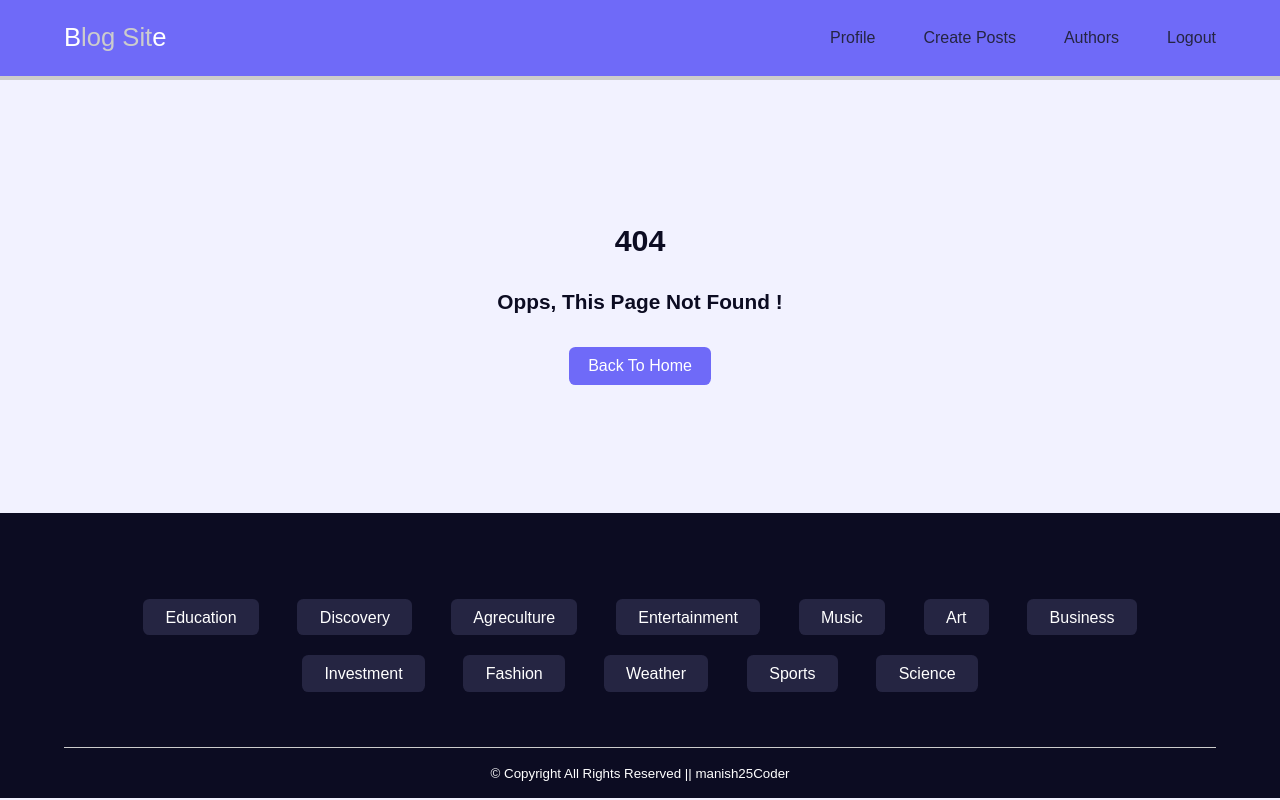
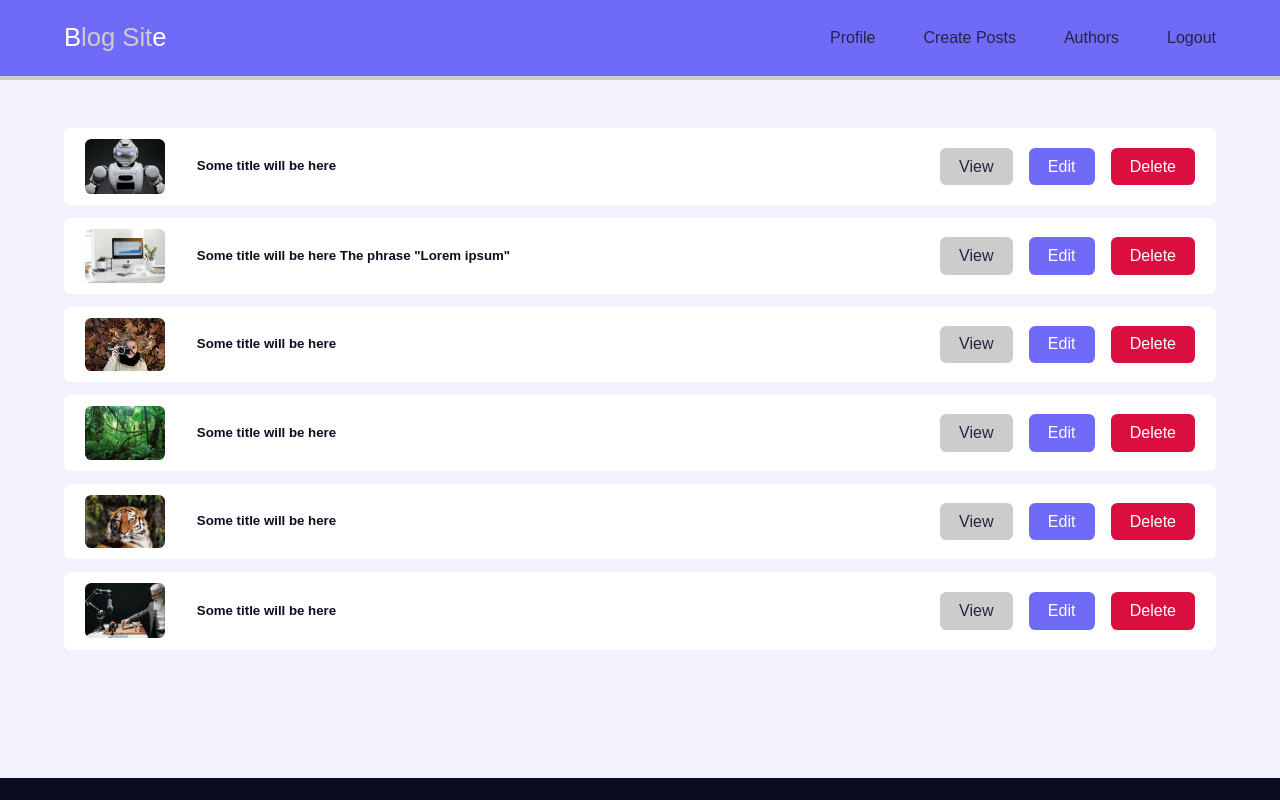
Before and after one commit to manish25Coder/Blog, a React (Vite) app: page /myposts/id in a window 1280 px wide. Shown: the top 800 px of the page. Built offline with nearby package versions, Linux system fonts and the light colour scheme.

Commit message:
Added dashboard

```diff
--- a/package.json
+++ b/package.json
@@ -13,6 +13,7 @@
     "react": "^18.2.0",
     "react-dom": "^18.2.0",
     "react-icons": "^4.12.0",
+    "react-quill": "^2.0.0",
     "react-router-dom": "^6.21.1"
   },
   "devDependencies": {
--- a/src/App.css
+++ b/src/App.css
@@ -450,3 +450,40 @@ input, select, textarea{
     border-radius: 50%;
     display: flex;
 }
+
+/*...Dashboard Css.....*/
+.dashboard-container{
+    display: flex;
+    flex-direction: column;
+    gap: .8rem;
+}
+.deashbord-post{
+    display: flex;
+    align-items: center;
+    justify-content: space-between;
+    gap: 1rem;
+    background-color: var(--color-white);
+    padding: .7rem 1.3rem;
+    border-radius: var(--border-radius-2);
+}
+.dashboard-post-info{
+    display: flex;
+    align-items: center;
+    gap: 2rem;
+    overflow: hidden;
+}
+.dashboard-post-image{
+    width: 5rem;
+    border-radius: var(--border-radius-2);
+    overflow: hidden;
+}
+.dashboard-post-action{
+    display: flex;
+    gap: 1rem;
+}
+.dashboard-post-action .btn-V{
+    background: var(--color-light);
+}
+.dashboard-post-action .btn-V:hover{
+    background: var(--color-gray-900);
+}
--- a/src/Data/Data.js
+++ b/src/Data/Data.js
@@ -35,7 +35,7 @@ export const DummyPosts=[
         Image: blogImage2,
         category:'Education',
         authorOId:3,
-        title:'Some title will be here The phrase "Lorem ipsum" is typically followed by a number that indicates the number of characters or words you want ',
+        title:'Some title will be here The phrase "Lorem ipsum"  ',
         des:'Lorem ipsum dolor sit amet, consectetur adipiscing elit. Sed do eiusmod tempor incididunt ut labore et dolore magna aliqua. Ut enim ad minim veniam, quis nostrud exercitation ullamco laboris nisi ut aliquip ex ea commodo consequat.The phrase "Lorem ipsum" is typically followed by a number that indicates the number of characters or words you want'
     },
     {
--- a/src/Pages/Dashboard.jsx
+++ b/src/Pages/Dashboard.jsx
@@ -1,7 +1,34 @@
 import React from 'react'
+import { DummyPosts} from "../Data/Data";
+import { useState } from 'react';
+import { Link } from 'react-router-dom';
 
 export default function Dashboard() {
+  const [posts,setPosts] = useState(DummyPosts)
   return (
-    <div>Dashboard</div>
+    <section className='dashboard'>
+
+      { posts.length > 0 ? <div className="container dashboard-container">
+            {
+                posts.map(({id, Image, authorOId, category, title, des},index)=>{
+                  return <article key={index} className='deashbord-post'>
+                    <div className="dashboard-post-info">
+                      <div className="dashboard-post-image">
+                        <img src={Image} alt='' />
+                      </div>
+                      <h5>{title}</h5>
+                    </div>
+                    <div className="dashboard-post-action">
+                      <Link to={`/posts/${authorOId}`} className='btn-V btn btn-sm'>View</Link>
+                      <Link to={`/posts/${authorOId}/edit`} className='btn btn-sm btn-primary'>Edit</Link>
+                      <Link to={`/posts/${authorOId}/delete`} className='btn btn-sm btn-danger'>Delete</Link>
+                    </div>
+                  </article>
+                })
+            }
+        </div> : <h2 className='error-center'>yet You not posted</h2>
+        }
+
+    </section>
   )
 }
--- a/src/Pages/UserProfile.jsx
+++ b/src/Pages/UserProfile.jsx
@@ -15,7 +15,7 @@ export default function UserProfile() {
 
 
 
-  const [profileImage,setProfileImag] = useState('')
+  const [profileImag,setProfileImag] = useState('')
 
   return (
     <section className='profile'>
--- a/src/Router/Router.jsx
+++ b/src/Router/Router.jsx
@@ -35,8 +35,8 @@ export default function Router() {
             <Route path="/posts/user/:id" element={<AuthorPost />} />
             <Route path="/posts/categories/:category" element={<CategoryPost />} />
             <Route path="/create" element={<CreatePost />} />
-            <Route path="/myposts" element={<Dashboard />} />
-            {/* <Route path="/" element={<DeletePost />} /> */}
+            <Route path="/myposts/:id" element={<Dashboard />} />
+            <Route path="/posts/:id/delete" element={<DeletePost />} />
             <Route path="/posts/:id/edit" element={<EditPost />} />
 
             <Route path="/login" element={<LoginPage />} />
```
Also changed, not shown: 1 other file (tests, documents, lock files or other folders).
